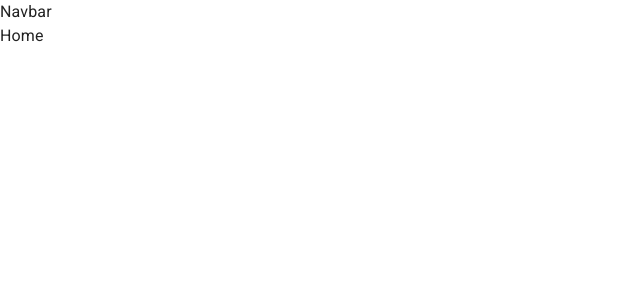
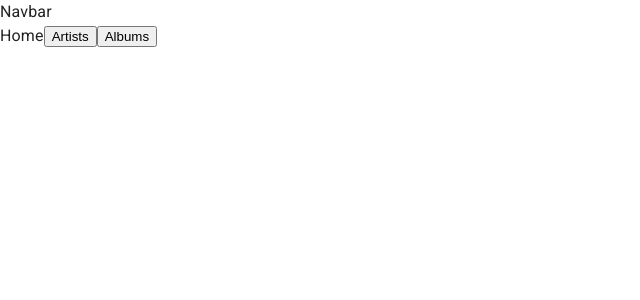
Before and after one commit to AdrienBelhomme/spotify-clone, a React (Create React App) app: page / in a window 1280 px wide. Shown: the top 300 px of the page, without its empty margins (0-640 px from the left). Built offline with nearby package versions, Linux system fonts and the light colour scheme.

Commit message:
buttons for easier access to pages

```diff
--- a/src/components/Home.jsx
+++ b/src/components/Home.jsx
@@ -1,8 +1,15 @@
 import React from 'react'
+import {Link} from "react-router-dom";
 
 const Home = () => {
+
   return (
-    <div>Home</div>
+    <div>Home
+    <Link to="./Artists/"><button >Artists</button></Link>
+    <Link to="./Albums/"><button >Albums</button></Link>
+
+    </div>
+
   )
 }
 
```
